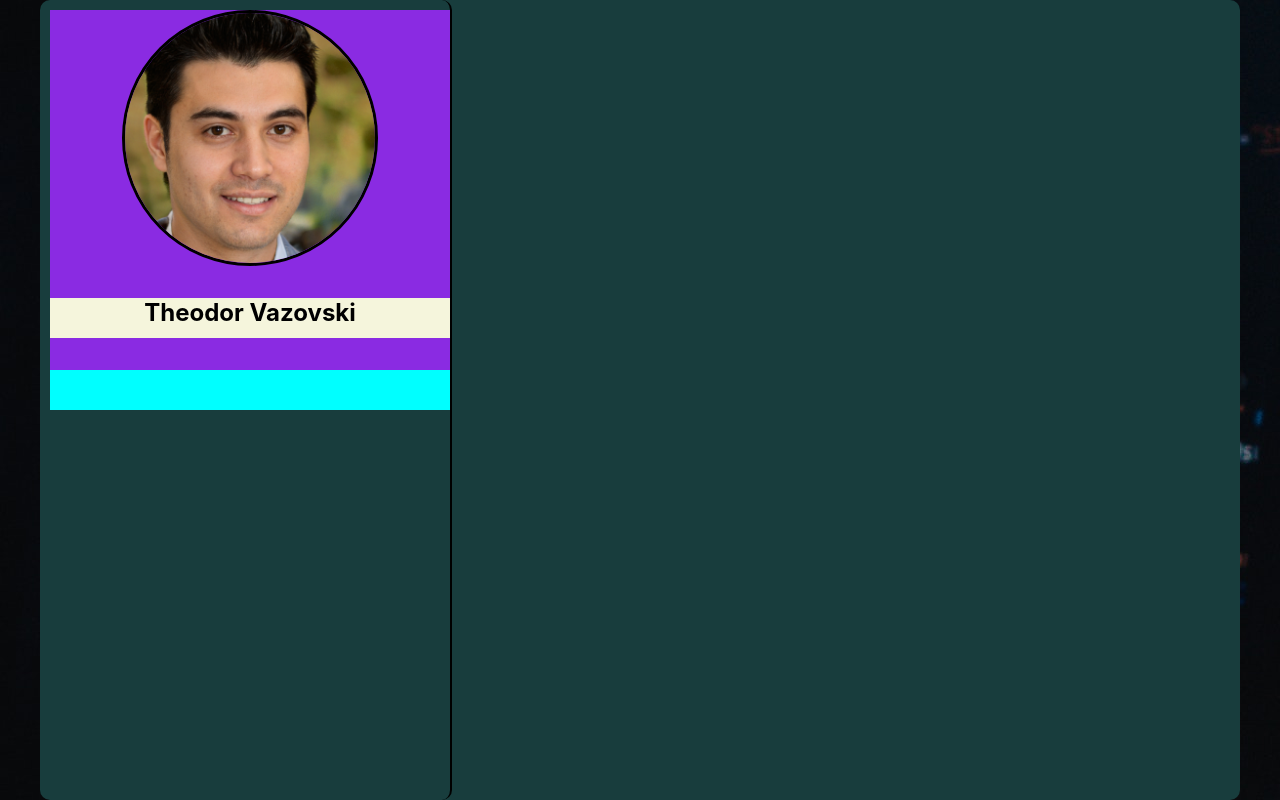
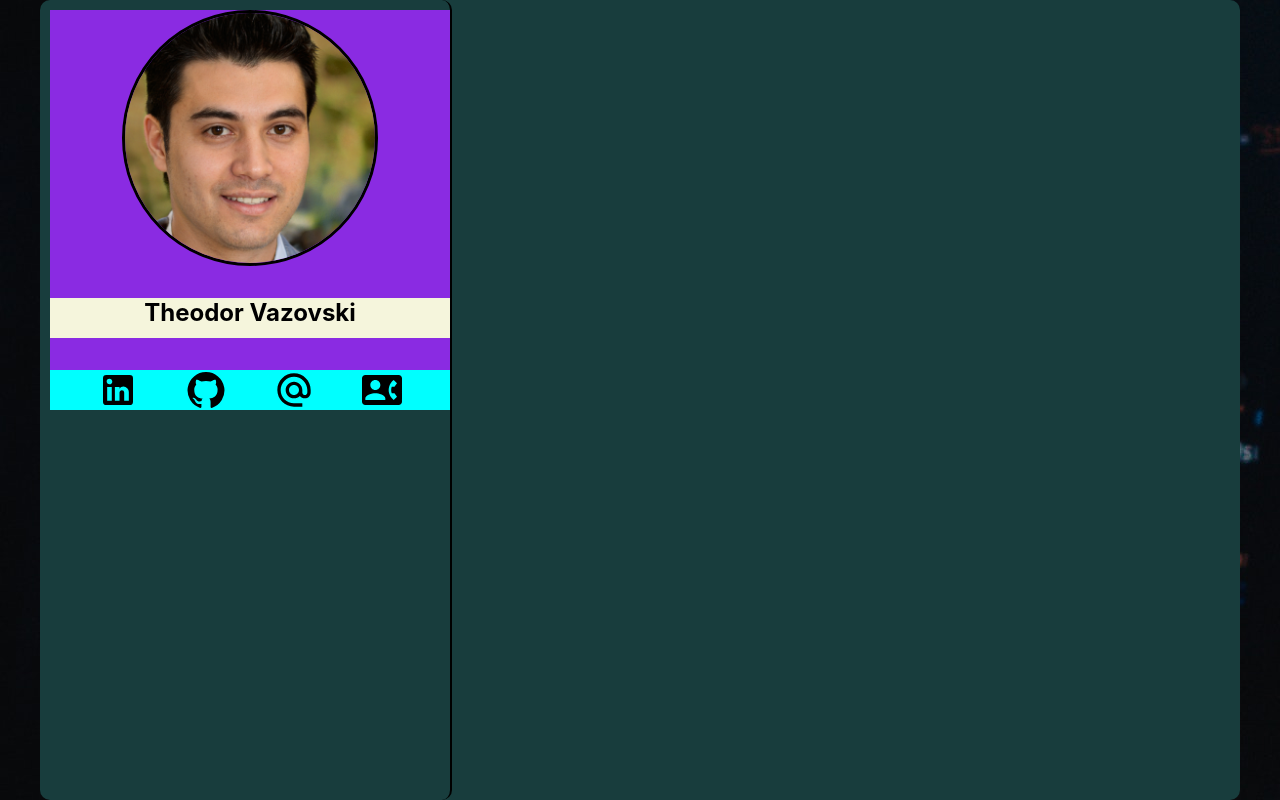
Before and after one commit to robotboyt/portfolio-template, a React (Create React App) app: page / in a window 1280 px wide. Built offline with nearby package versions, Linux system fonts and the light colour scheme.

Commit message:
added mui

```diff
--- a/package.json
+++ b/package.json
@@ -5,6 +5,7 @@
   "dependencies": {
     "@emotion/react": "^11.11.1",
     "@emotion/styled": "^11.11.0",
+    "@mui/icons-material": "^5.14.12",
     "@mui/material": "^5.14.12",
     "@testing-library/jest-dom": "^5.17.0",
     "@testing-library/react": "^13.4.0",
--- a/src/App.module.css
+++ b/src/App.module.css
@@ -48,6 +48,8 @@
 }
 
 .profileLinks {
+  display: flex;
+  justify-content: space-evenly;
   background-color: aqua;
   height: 10%;
 }
--- a/src/components/Profile/Profile.js
+++ b/src/components/Profile/Profile.js
@@ -1,8 +1,15 @@
 import React from "react";
 import styles from "../../App.module.css";
 import avatar from "../../assets/avatar.png";
+import { SvgIcon } from "@mui/material";
+import LinkedInIcon from "@mui/icons-material/LinkedIn";
+import GitHubIcon from "@mui/icons-material/GitHub";
+import AlternateEmailIcon from "@mui/icons-material/AlternateEmail";
+import ContactPhoneIcon from "@mui/icons-material/ContactPhone";
 
 const Profile = () => {
+  let icons = [LinkedInIcon, GitHubIcon, AlternateEmailIcon, ContactPhoneIcon];
+
   return (
     <div className={styles.profile}>
       <div className={styles.profileBlock}>
@@ -15,7 +22,11 @@ const Profile = () => {
               <h2>Theodor Vazovski</h2>
             </div>
           </div>
-          <div className={styles.profileLinks}></div>
+          <div className={styles.profileLinks}>
+            {icons.map((item) => {
+              return <SvgIcon component={item} sx={{ fontSize: 40 }} />;
+            })}
+          </div>
         </div>
       </div>
     </div>
```
Also changed, not shown: 1 other file (tests, documents, lock files or other folders).
